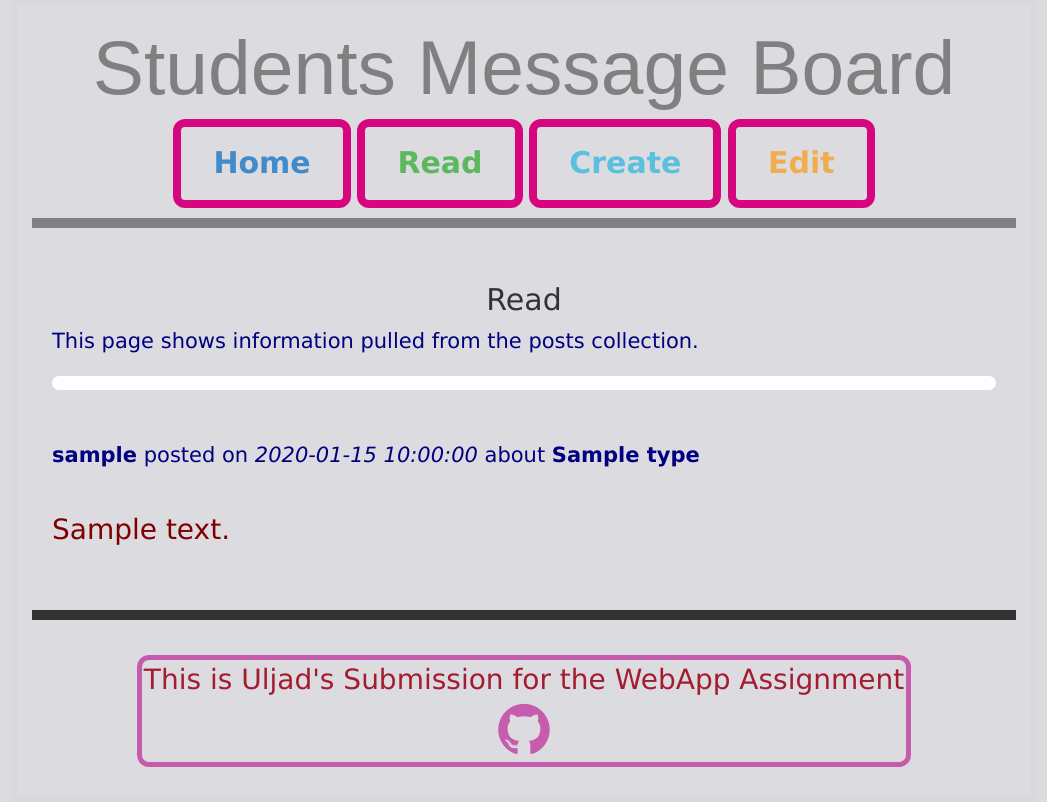
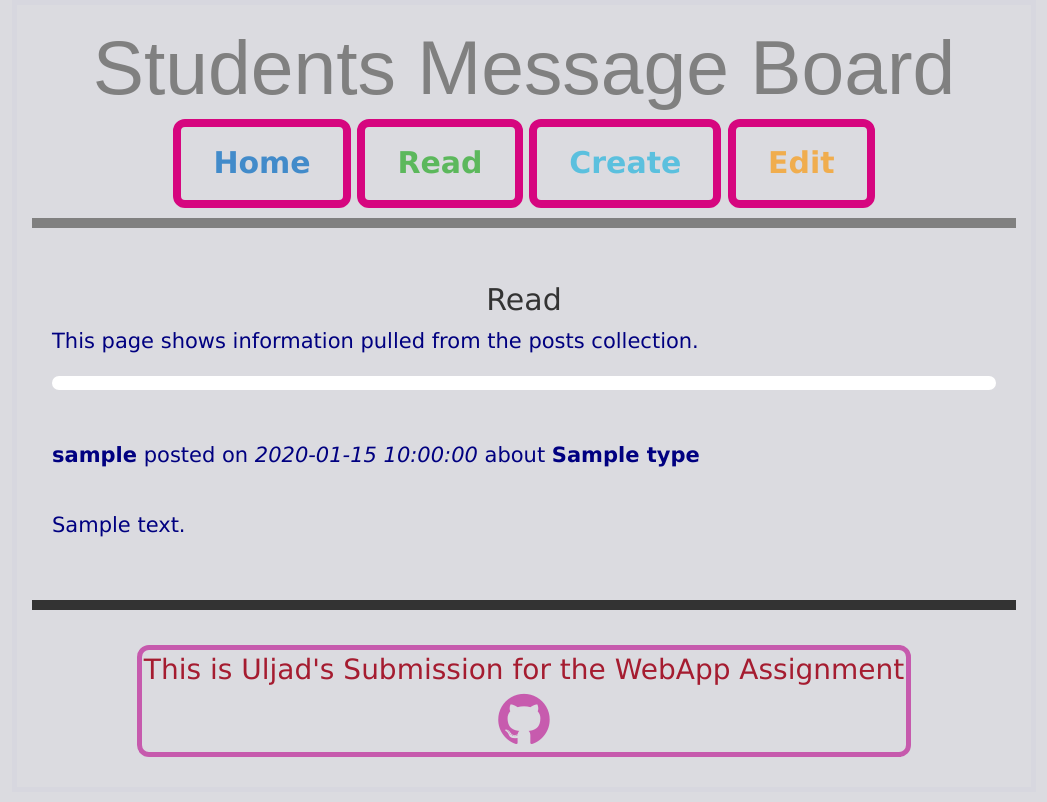
Before and after one commit to uljad/WebAppDemo, a Flask app: page /read in a window 1280 px wide. Shown: the whole page, without its empty margins (116-1163 px from the left). After the commit the page ends 757 px from the top, so only its background shows below. Run offline with Flask 2, Linux system fonts and the light colour scheme; a database or web service that is not in the repository returns one stand-in record (values such as "Sample title"); parts of the project's set-up code (start-up, migrations or seed data) failed here and were passed over; some libraries are stand-ins or nearby versions.

Commit message:
etter now

```diff
--- a/templates/read.html
+++ b/templates/read.html
@@ -14,7 +14,7 @@
         </br>
 
         <br>
-        <p class="content">
+        <p class="content_red">
         {{doc.content}}
         </p>
         </br>
```
